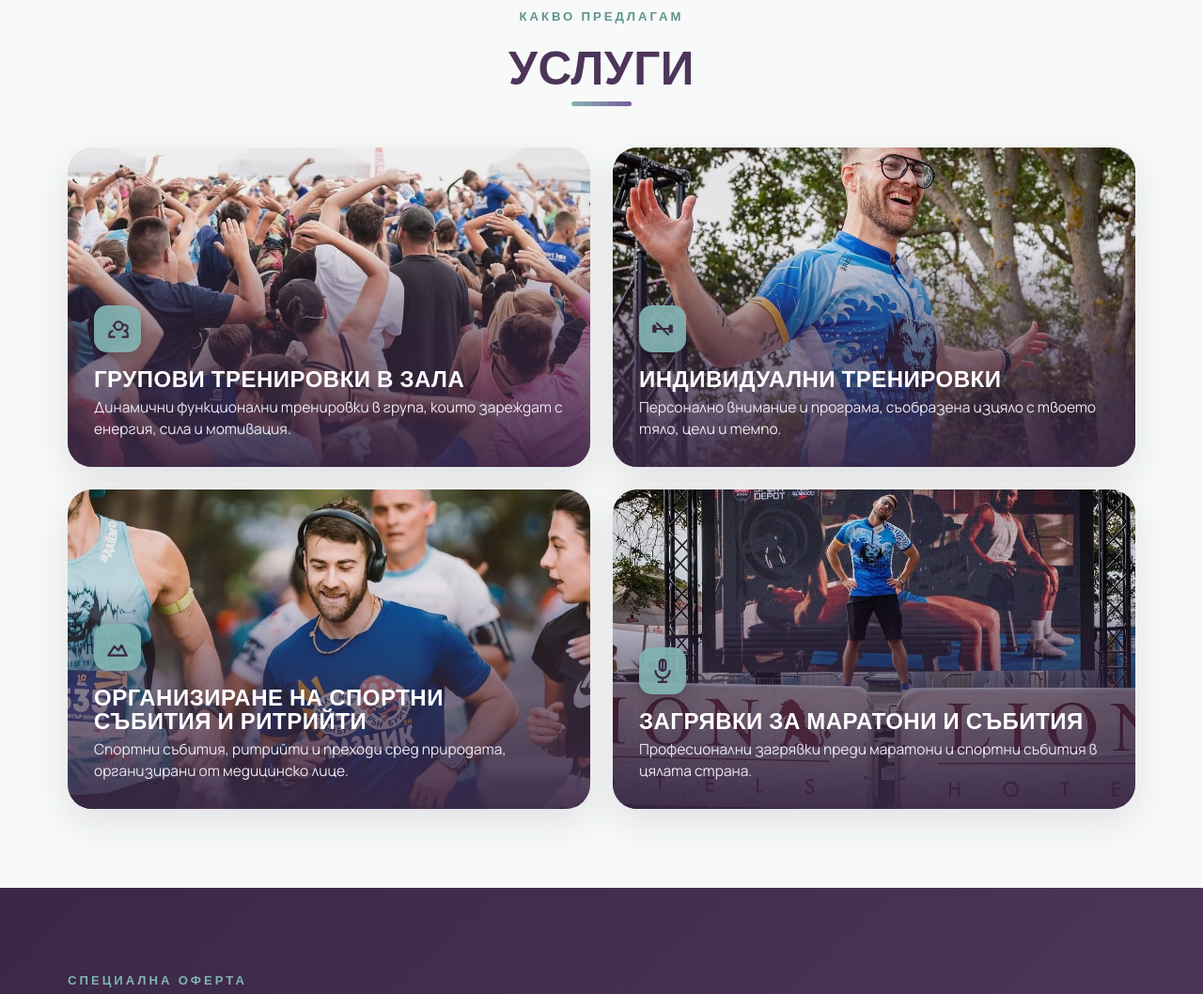
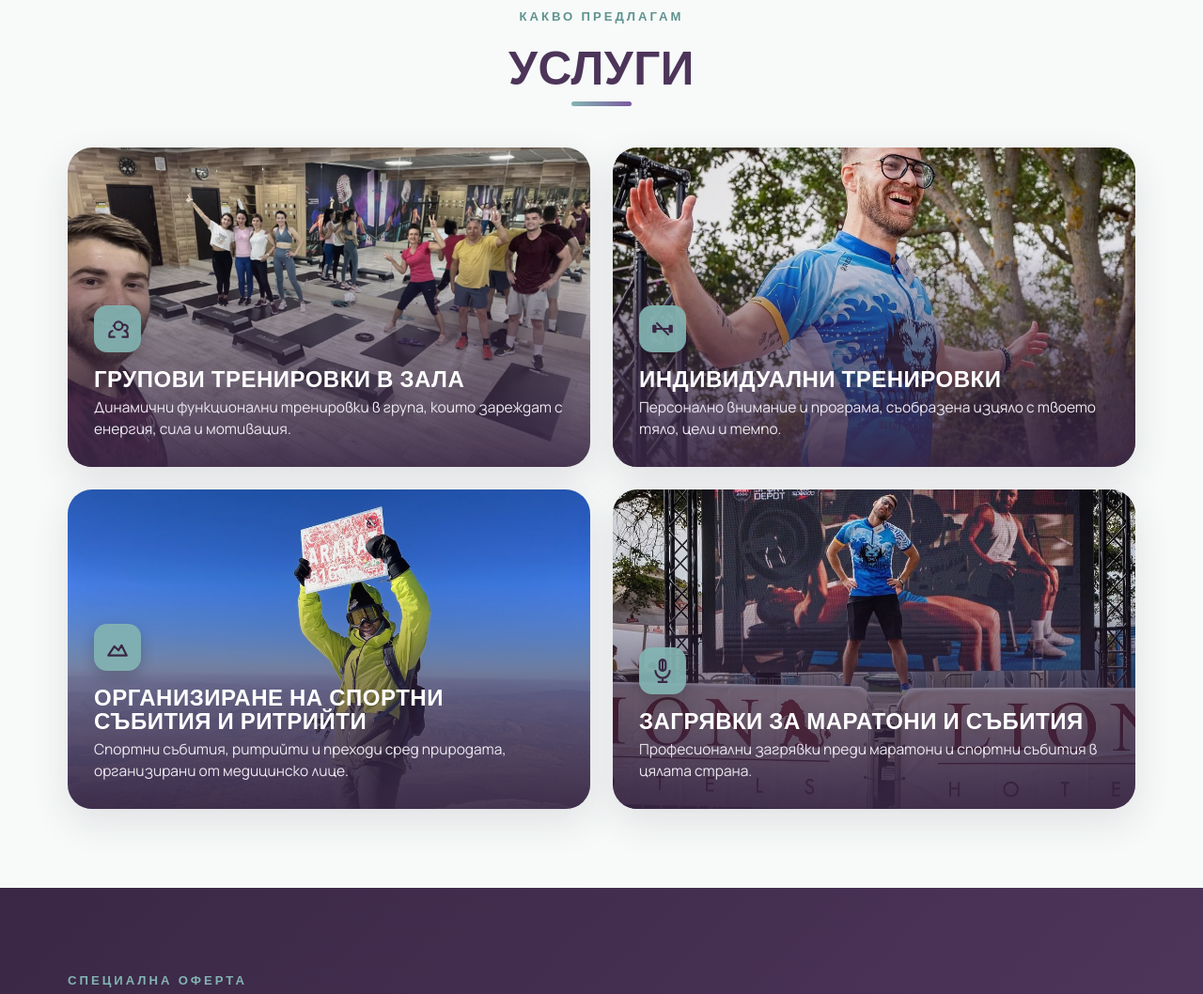
Before and after one commit to margarita-dzen/samurai-atanas, a plain HTML site: page index.html in a window 1280 px wide. Shown: the part 1878-2936 px from the top of the page at 94% size. Drawn offline with nearby package versions, Linux system fonts and the light colour scheme.

Commit message:
Услуги карти: реална зала (групови) + връх Арарат (спортни събития и ритрийти)
Co-Authored-By: Claude Opus 4.8 (1M context) <noreply@anthropic.com>

```diff
--- a/index.html
+++ b/index.html
@@ -385,7 +385,7 @@ footer a:hover{color:var(--teal)}
       <div class="divider"></div>
     </div>
     <div class="services-grid">
-      <article class="svc reveal" style="background-image:url('assets/img/warmup-crowd1.jpg')">
+      <article class="svc reveal" style="background-image:url('assets/img/group-gym.jpg')">
         <div class="svc-body">
           <div class="ico"><svg fill="none" stroke="currentColor" stroke-width="2" viewBox="0 0 24 24"><path stroke-linecap="round" stroke-linejoin="round" d="M17 20h5v-2a4 4 0 0 0-3-3.87M9 20H4v-2a4 4 0 0 1 3-3.87m6-1.13a4 4 0 1 0-4-4 4 4 0 0 0 4 4Zm6 1a3 3 0 1 0-2-5.24M8 9a3 3 0 1 0 0 0Z"/></svg></div>
           <h3>Групови тренировки в зала</h3>
@@ -399,7 +399,7 @@ footer a:hover{color:var(--teal)}
           <p>Персонално внимание и програма, съобразена изцяло с твоето тяло, цели и темпо.</p>
         </div>
       </article>
-      <article class="svc reveal" style="background-image:url('assets/img/run-action.jpg')">
+      <article class="svc reveal" style="background-image:url('assets/img/ararat.jpg')">
         <div class="svc-body">
           <div class="ico"><svg fill="none" stroke="currentColor" stroke-width="2" viewBox="0 0 24 24"><path stroke-linecap="round" stroke-linejoin="round" d="m3 20 6-9 4 4 3-5 5 10H3Z"/></svg></div>
           <h3>Организиране на спортни събития и ритрийти</h3>
```
Also changed, not shown: assets/img/ararat.jpg (added), assets/img/group-gym.jpg (added).
